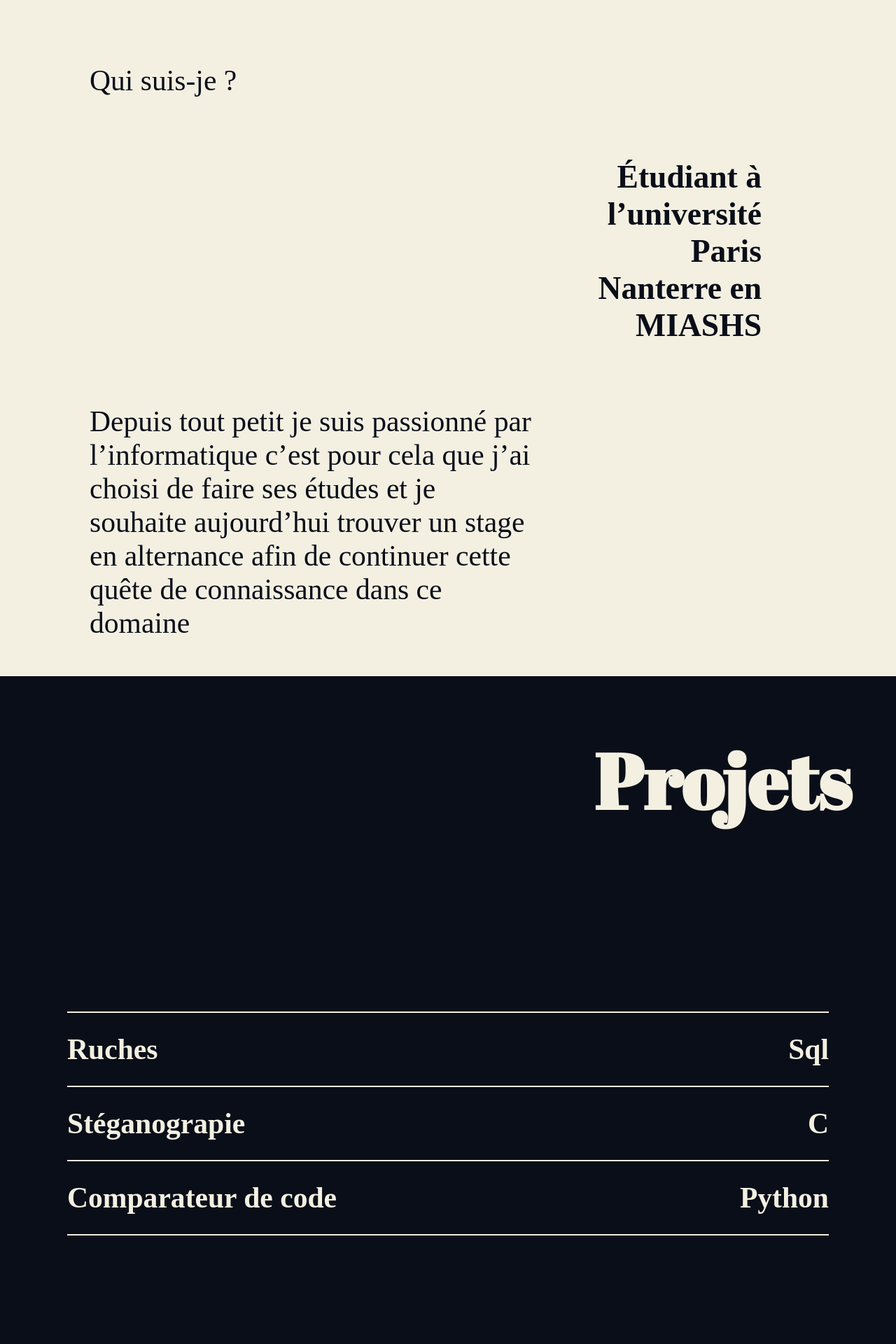
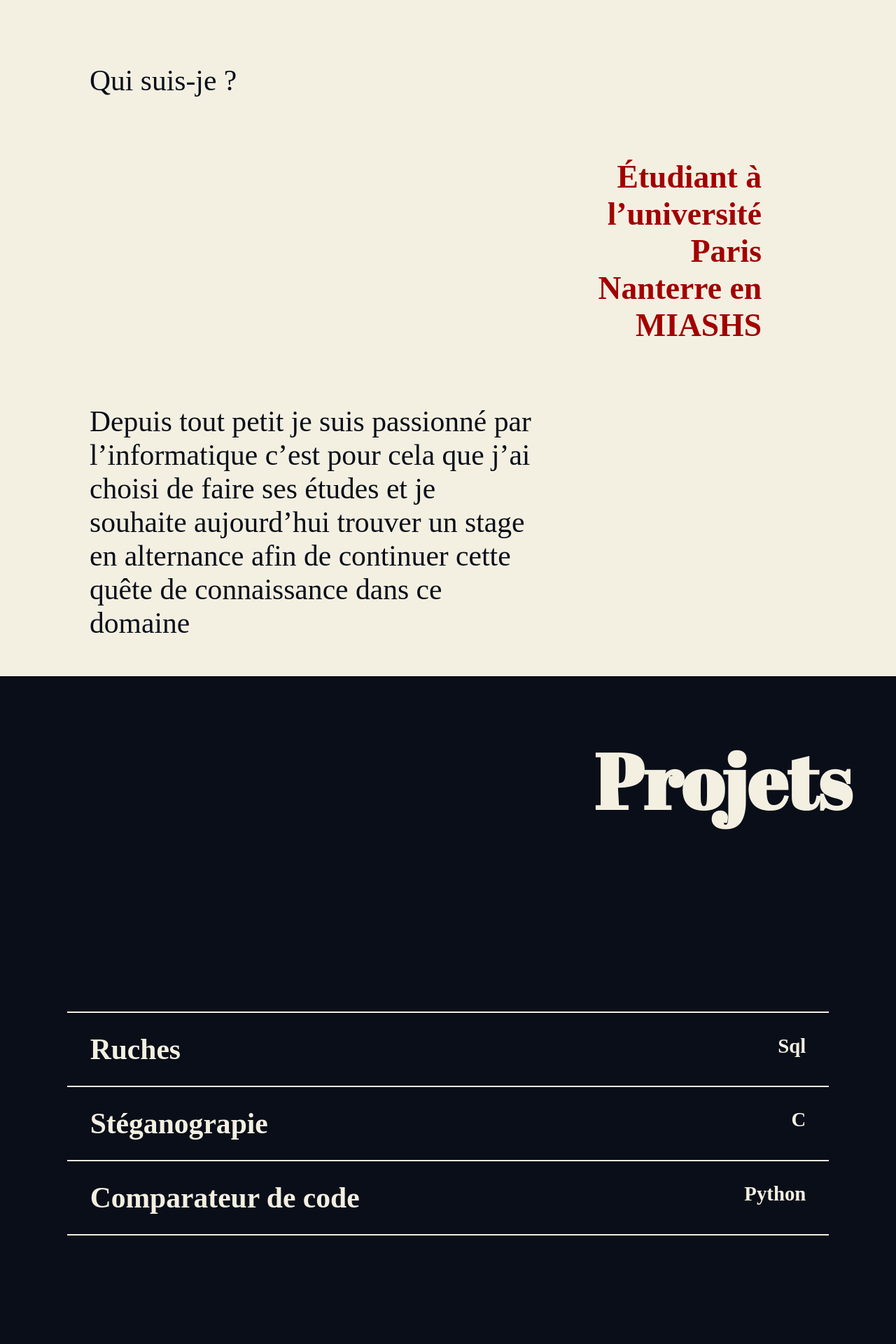
Before and after one commit to 4l43/Portfolio, a PHP site: page / in a window 1280 px wide. Shown: the top 1920 px of the page at 70% size. Run offline with PHP 8.4, Linux system fonts and the light colour scheme; some web fonts are replaced.

Commit message:
Add files via upload

```diff
--- a/index.html
+++ b/index.html
@@ -15,7 +15,7 @@
 </head>
 
 <body onload="window.scrollTo(0,0)">
-  <!--About-->
+  <!--Helo-->
   <div class="Background">
     <p class="Bienvenue">Bienvenue</p>
     <p class="Bienvenue">Sur le portfolio d’Alex</p>
@@ -34,32 +34,40 @@
   <!--Project-->
   <div class="project">
     <h1 class="TitleP  reveal">Projets</h1>
+
     <div class="Projet Pro  reveal">
+      <a href="https://github.com/4l43/Portfolio/tree/main/Projets/ruches">
       <div class="name">
         <h1>Ruches</h1>
       </div>
       <div class="langages">
         <h1>Sql</h1>
       </div>
+      </a>
     </div>
 
     <div class="Projet Pro  reveal">
+      <a href="https://github.com/4l43/Portfolio/tree/main/Projets/Steganographie%20en%20C">
         <div class="name">
           <h1>Stéganograpie</h1>
         </div>
         <div class="langages">
           <h1> C </h1>
         </div>
+      </a>
     </div>
 
     <div class="Projet Pro  reveal">
+      <a href="https://github.com/4l43/Portfolio/tree/main/Projets/Comparateur%20de%20code">
       <div class="name">
         <h1>Comparateur de code</h1>
       </div>
       <div class="langagesMax">
         <h1>Python</h1>
       </div>
+      </a>
     </div>
+
   </div>
 
   <!--technologies-->
--- a/script.js
+++ b/script.js
@@ -37,12 +37,25 @@ window.addEventListener("DOMContentLoaded", function () {
 
 
 //cursor
-const cursorRounded = document.querySelector('.cursor');
+const cursor = document.querySelector('.cursor');
 
 document.addEventListener('mousemove', e => {
-    const mouseX = e.pageX;
-    const mouseY = e.pageY;
+    cursor.setAttribute('style' , 'top:'+(e.clientY)+"px; left:"+(e.clientX)+"px;")
+    /*
+    const mouseX = e.clientX;
+    const mouseY = e.clientY;
 
-    cursorRounded.style.top = mouseY + "px";
-    cursorRounded.style.left = mouseX + "px";
-})
+    cursorRounded.style.top = (mouseY-20) + "px";
+    cursorRounded.style.left = (mouseX-20) + "px";
+    console.log(mouseX);
+    console.log(mouseY);
+    */
+    document.addEventListener('mouseover', e => {
+        const target = e.target;
+        if (target.matches('a')||target.matches('.name h1')||target.matches('.langages h1')||target.matches('.langagesMax h1')) {
+          cursor.classList.add('active');
+        } else {
+          cursor.classList.remove('active');
+        }
+      });
+});
--- a/styles.css
+++ b/styles.css
@@ -41,10 +41,10 @@
 
 
 /*cursor*/
-.cursor {
+.cursor{
     display: block;
     z-index: 9999;
-    background: grey;
+    background: #a30000;
     position: fixed;
     width: 20px;
     height: 20px;
@@ -52,7 +52,31 @@
     transform: translate(-50%, -50%);
     pointer-events: none;
     box-shadow: 5px 17px 49px -12px rgba(0, 0, 0, 0.61);
+}
 
+.active{
+    transform:scale(4);
+}
+
+.cursor.active::before{
+    content: "Voire";
+    font-size: 10%;
+    font-family: 'Abril Fatface', cursive;
+    display: block;
+    transform: translate(10%,75%);
+    color: #F3F0E2;
+}
+
+*{
+    cursor: none;
+}
+
+a{
+    text-decoration: none;
+    width: 100%;
+    height: 100%;
+    display:flex;
+    justify-content: space-between;
 }
 
 /*apparition au deffilement */
@@ -68,13 +92,14 @@
 }
 
 
-/*welcome*/
+/*background*/
 body,
 html {
     background-color: #0A0E18;
     margin: 0;
 }
 
+/*welcome*/
 .Background {
     z-index: 10;
     width: 100vw;
@@ -145,12 +170,16 @@ p.Bienvenue {
     width: 20%;
     text-align: end;
     font-family: 'Abhaya Libre', serif;
-    font-weight: 800;
+    font-weight: 900;
     font-size: calc(2vw + 2.5vh);
     animation: Right cubic-bezier(0, 0, .1, .99);
     animation-delay: 2s;
     animation-duration: 2s;
     animation-fill-mode: forwards;
+}
+
+.about p:nth-child(2) {
+    color:#a30000;
 }
 
 /*Projet*/
@@ -164,13 +193,14 @@ p.Bienvenue {
     font-size: calc(8vw + 1vh);
     text-align: right;
     color: #F3F0E2;
+    font-weight: 700;
     margin-bottom: 20%;
     position: relative;
     right: 5%;
 }
 
 .Projet {
-    background-color: none;
+
     display: flex;
     justify-content: space-between;
     border-top: 2px solid #F3F0E2;
@@ -184,12 +214,21 @@ p.Bienvenue {
     border-bottom: 2px solid #F3F0E2;
 }
 
-.name,
-.langages,
-.langagesMax {
+
+.name{
     color: #F3F0E2;
     font-size: calc(1vw + 1vh);
+    margin-left:3%;
 }
+
+.langages,
+.langagesMax{
+    color: #F3F0E2;
+    font-size: calc(0.5vw + 1vh);
+    margin-right:3%;
+    margin-top: 1%;
+}
+
 
 
 
```
Lines whose indentation alone changed are shown as unchanged.
